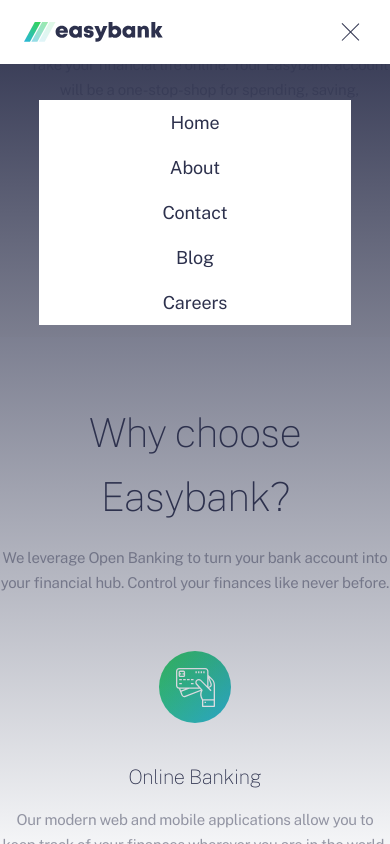
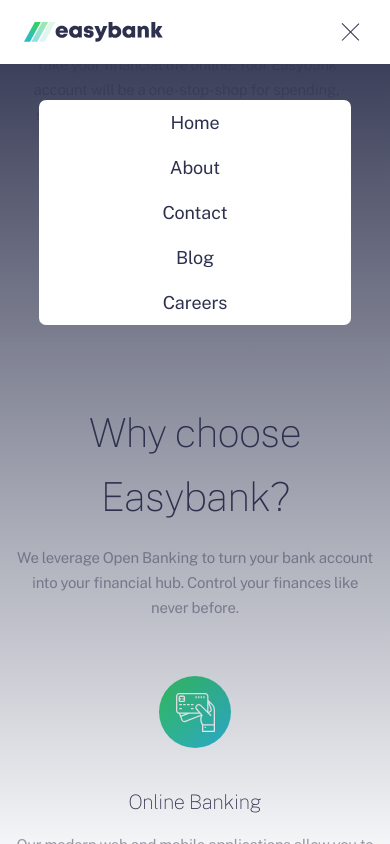
Before and after one commit to JAHONGIR95/practice_projects, a plain HTML site: page easy_bank/index.html in a window 390 px wide. Both pictures are taken after a click on the element 354 px from the left and 32 px from the top of the page. Shown: the top 844 px of the page. Drawn offline with Linux system fonts and the light colour scheme.

Commit message:
project is ready

```diff
--- a/easy_bank/css/style.css
+++ b/easy_bank/css/style.css
@@ -57,7 +57,6 @@ body{
     margin: 0;
     padding: 0;
     font-family: 'Public Sans';
-
 }
 
 h1, h2, h3, h4, h5, h6, a, p{
@@ -483,6 +482,10 @@ footer{
 
 @media only screen and (max-width: 576px){
 
+    body.overflow{
+        overflow: hidden;
+    }
+
     .container{
         width: 100%;
         max-width: 526px;
@@ -572,6 +575,7 @@ footer{
         transition: all ease .5s;
         z-index: 2;
         overflow: hidden;
+        border-radius: 7px;
     }
 
     .humbur-menu.opened{
@@ -579,7 +583,7 @@ footer{
     }
 
     .humbur-menu .humbur-links{
-        width: 200px;
+        width: 120px;
         display: block;
         font-style: normal;
         font-weight: normal;
@@ -627,6 +631,10 @@ footer{
 
     .hero_inner{
         display: block;
+    }
+
+    .hero_inner.container{
+        box-sizing: border-box;
     }
 
     .hero_title{
@@ -690,6 +698,7 @@ footer{
         letter-spacing: -0.234375px;
         color: #9597A5;
         margin-bottom: 56px;
+        padding: 0 15px;
     }
 
     .service_options{
@@ -736,6 +745,8 @@ footer{
         text-align: center;
         letter-spacing: -0.234375px;
         color: #9597A5;
+        padding: 0 15px;
+
     }
     /* ********************************** */
 
--- a/easy_bank/js/main.js
+++ b/easy_bank/js/main.js
@@ -1,10 +1,12 @@
 var humburgerMenu = document.querySelector('#humburger');
 var overlay = document.querySelector('#overlay');
 var humburMenu = document.querySelector('#humbur-menu');
+var body = document.querySelector('body')
 
 
 humburgerMenu.addEventListener('click', function(){
     humburgerMenu.classList.toggle('clicked');
     overlay.classList.toggle('clicked');
     humburMenu.classList.toggle('opened');
+    body.classList.toggle('overflow');
 })
```
